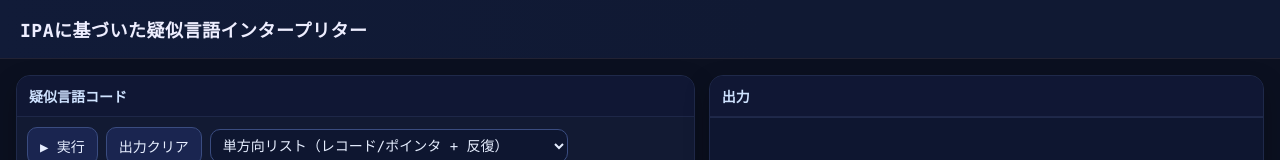
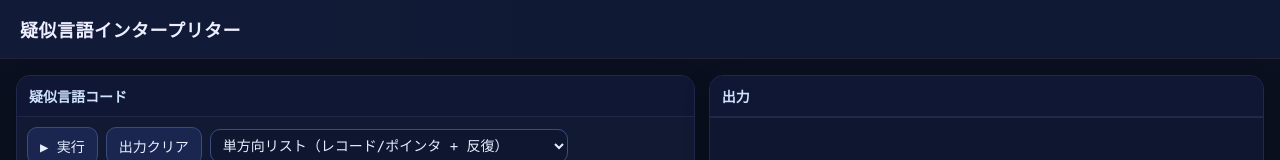
Before and after one commit to cogproject/cogproject.github.io, a plain HTML site: page index.html in a window 1280 px wide. Shown: the top 160 px of the page. Drawn offline with Linux system fonts and the light colour scheme.

Commit message:
Update index.html

```diff
--- a/index.html
+++ b/index.html
@@ -4,7 +4,7 @@
 
 <meta name="viewport" content="width=device-width, initial-scale=1">
 <meta http-equiv="Content-Security-Policy" content="default-src 'self'; script-src 'self'; style-src 'self' 'unsafe-inline'; worker-src 'self';">
-<title>IPAに基づいた疑似言語インタープリター</title>
+<title>疑似言語インタープリター</title>
 <style>
   :root { --bg:#0b1020; --panel:#121a33; --muted:#9fb0d0; --accent:#8ad; }
   * { box-sizing: border-box; }
@@ -43,7 +43,7 @@
 </style>
 </head>
 <body>
-<header><h1>IPAに基づいた疑似言語インタープリター</h1></header>
+<header><h1>疑似言語インタープリター</h1></header>
 
 <main>
   <section class="card">
```
